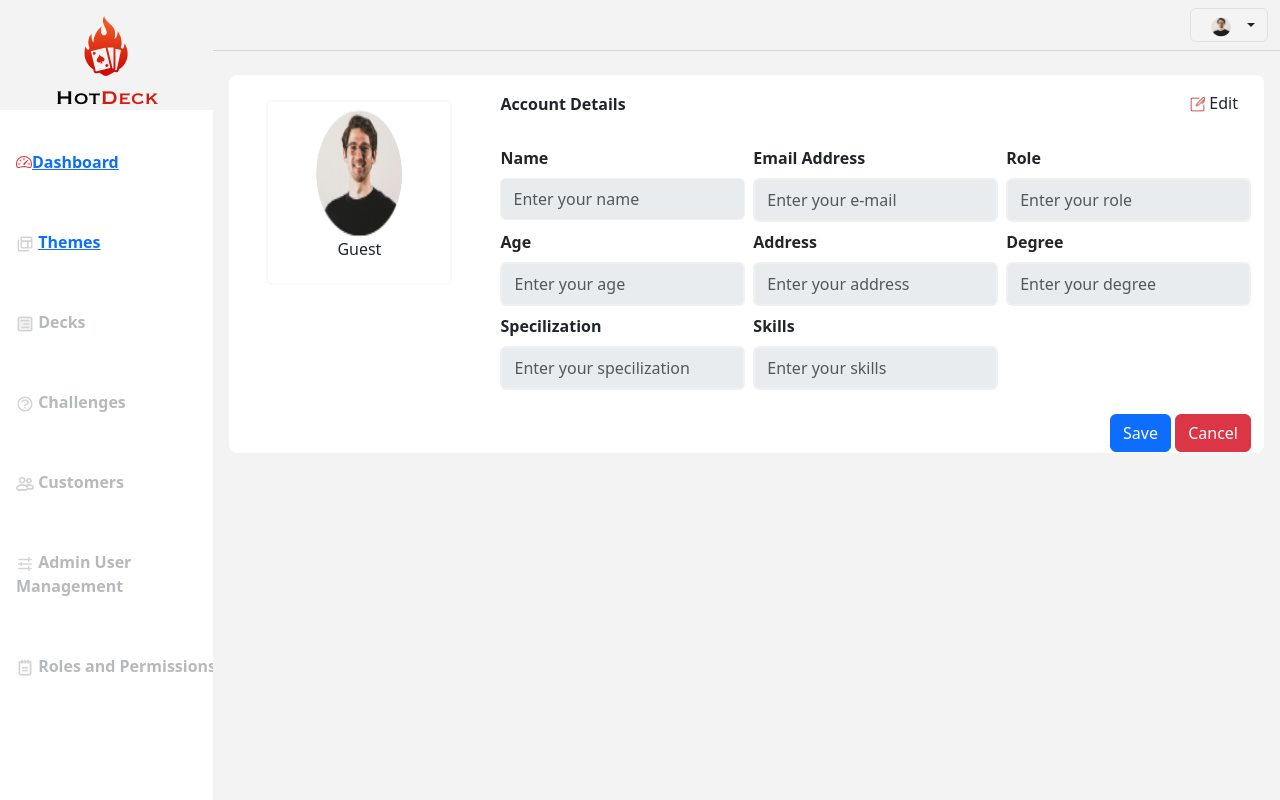
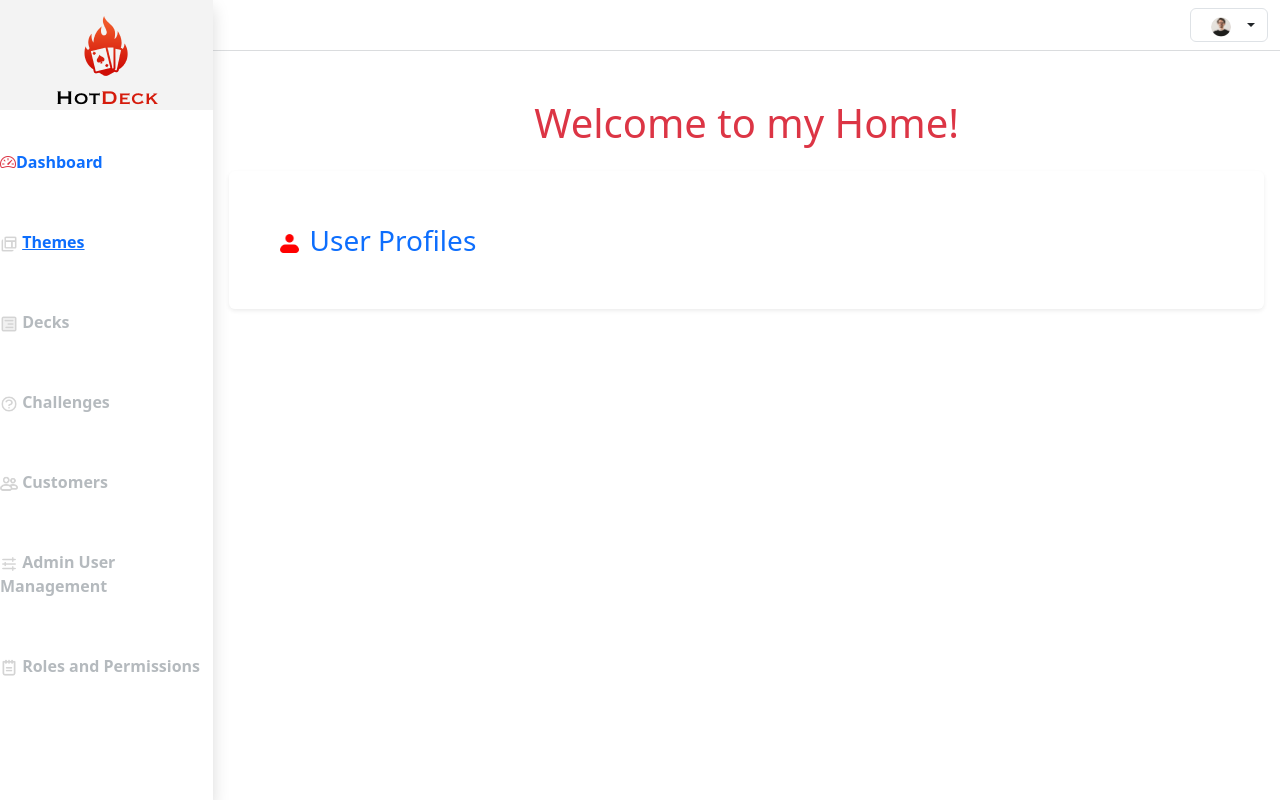
Before and after one commit to boopathi186/React-master, a React (Create React App) app: page / in a window 1280 px wide. Built offline with nearby package versions, Linux system fonts and the light colour scheme.

Commit message:
Fix : Routers

```diff
--- a/src/App.js
+++ b/src/App.js
@@ -1,18 +1,28 @@
-import { Route, Routes } from 'react-router-dom';
+import { Route, Routes  } from 'react-router-dom';
 import './App.css';
 import Theme from './Components/Pages/Themes';
 import { BrowserRouter as Router } from 'react-router-dom';
 import Dashboard from './Components/Pages/Dashboard';
+import MyProfile from './Components/Content/MyProfile';
+import Home from './Components/Pages/Home';
+import NotFound from './Components/Pages/NotFound';
+import UserProfile from './Components/Pages/UserProfile';
+
 function App() {
   return (
     <div className='App'>
       <Router>
-        <Routes>
-          <Route exact path='/' element={ <Dashboard/>}>
 
-          </Route>
-          <Route path='/theme' element={<Theme/>}></Route>
-        </Routes>
+          <Routes>
+
+            <Route exact path='/' element={<Home />}> </Route>
+            <Route path='/dashboard' element={<Dashboard />}></Route>
+            <Route path='/theme' element={<Theme />}></Route>
+            <Route path='/myprofile' element={<MyProfile />}></Route>
+            <Route path='*' element={<NotFound/>}></Route>
+            <Route path='/userProfile' element={<UserProfile/>}></Route>
+          </Routes>
+
       </Router>
     </div>
   )
--- a/src/Components/Header/Header.js
+++ b/src/Components/Header/Header.js
@@ -3,6 +3,7 @@ import myprofile from '../Assets/myprofile.png';
 import lock from '../Assets/lock.png';
 import logout from '../Assets/logout.png';
 import profilepic from '../Assets/profilepic.png';
+import { Link } from 'react-router-dom';
 const Header = (props) => {
     let name = props.userName;
     return (
@@ -11,7 +12,7 @@ const Header = (props) => {
                 <img className="rounded-circle text-start p-0 mx-2" src={profilepic} width={20} height={20} alt='hotdeck_image' /> {name}
             </Dropdown.Toggle>
             <Dropdown.Menu variant=" white shadow mt-1   border-white m-0 p-0">
-                <Dropdown.Item href="#/action-1"><img className="" src={myprofile} width={18} height={18} alt='hotdeck_image' /> My profile </Dropdown.Item>
+                <Dropdown.Item href="#/action-1"><img className="" src={myprofile} width={18} height={18} alt='hotdeck_image' /><Link to='/myprofile' >My profile </Link></Dropdown.Item>
                 <Dropdown.Item href="#/action-2"><img className="" src={lock} width={18} height={18} alt='hotdeck_image' /> change Password</Dropdown.Item>
                 <Dropdown.Item href="#/action-3"><img className="" src={logout} width={18} height={18} alt='hotdeck_image' /> Logout</Dropdown.Item>
             </Dropdown.Menu>
--- a/src/Components/Pages/Dashboard.js
+++ b/src/Components/Pages/Dashboard.js
@@ -1,21 +1,27 @@
-import MyProfile from "../Content/MyProfile";
+
+import Header from "../Header/Header";
 import Sidebar from "../Sidebar/sidebar";
-import Toggle from "../Toggle/Toggle";
+
 
 const Dashboard = () => {
     return (
         <div>
-        <div className="row m-0 p-0">
-            <div className="col-xl-2 col-lg-2 p-0 m-0 d-lg-block d-none ">
-                <Sidebar/>
+            <div className="row m-0 p-0">
+                <div className="col-xl-2 col-lg-2 p-0 m-0 vh-100 shadow">
+                    <Sidebar />
+                </div>
+                <div className="col-xl-10 col-lg-10 p-0 m-0">
+                    <div className="row border-bottom border-secondary border-opacity-25 text-end p-0 m-0 d-lg-block d-none">
+                        <Header />
+                    </div>
+                    <div className="row d-flex flex-row   m-0 mx-2 mt-4">
+                        <div className="col bg-secondary bg-opacity-25 p-5 mx-2 shadow-sm rounded-2 fs-3">Themes</div>
+                        <div className="col bg-danger bg-opacity-25 p-5 mx-2  shadow-sm rounded-2 fs-3">Decks</div>
+                        <div className="col bg-success bg-opacity-25 p-5  mx-2  shadow-sm rounded-2 fs-3">Challenges</div>
+                        <div className="col bg-primary bg-opacity-25 p-5 mx-2 shadow-sm rounded-2 fs-3">Customers</div>
+                    </div>
+                </div>
             </div>
-            <div className="col-12 d-lg-none d-inline-block p-0 m-0 sticky-top bg-white">
-                <Toggle/>
-            </div>
-            <div className="column2 col-xl-10 col-lg-10 p-0 m-0 vh-100 ">
-                <MyProfile/>
-            </div>
-        </div>
         </div>
     );
 
--- /dev/null
+++ b/src/Components/Pages/Home.js
@@ -0,0 +1,31 @@
+import myprofile from '../Assets/myprofile.png';
+import Sidebar from "../Sidebar/sidebar";
+import Header from "../Header/Header";
+import { NavLink } from 'react-router-dom';
+
+const Home = () => {
+    return (
+        <div>
+            <div className="row m-0 p-0">
+                <div className="col-xl-2 col-lg-2 p-0 m-0 vh-100 shadow">
+                    <Sidebar />
+                </div>
+                <div className="col-xl-10 p-0 m-0">
+                    <div className="row border-bottom border-secondary border-opacity-25 text-end p-0 m-0 d-lg-block d-none">
+                        <Header />
+                    </div>
+                    <div className="mt-5">
+                        <h1 className="text-center text-danger">Welcome to my Home!</h1>
+                    </div>
+                    <div className="row d-flex flex-row   m-0 mx-2 mt-4">
+                        <div className="col bg-white bg-opacity-25 p-5 mx-2 shadow-sm rounded-2 fs-3">
+                       <NavLink className='text-decoration-none' to="/userProfile"><img className="" src={myprofile} width={25} height={25}/> User Profiles</NavLink>
+                        </div>
+
+                    </div>
+                </div>
+            </div>
+        </div>
+    );
+}
+export default Home;
--- /dev/null
+++ b/src/Components/Pages/NotFound.js
@@ -0,0 +1,6 @@
+const NotFound = () =>{
+    return(
+        <h1>Page Not Found</h1>
+    );
+}
+export default NotFound;
--- /dev/null
+++ b/src/Components/Pages/UserProfile.js
@@ -0,0 +1,36 @@
+import { useParams } from "react-router-dom";
+import Header from "../Header/Header";
+import Sidebar from "../Sidebar/sidebar";
+import myprofile from '../Assets/myprofile.png';
+const Users = () => {
+    // Extract the id parameter from the URL
+    const { id } = useParams();
+
+    return (
+      <div>
+
+        <div className="row m-0 p-0">
+                <div className="col-xl-2 col-lg-2 p-0 m-0 vh-100 shadow d-lg-block d-none">
+                   <Sidebar/>
+                </div>
+                <div className="col-xl-10 col-lg-10 p-0 m-0">
+                    <div className="row border-bottom border-secondary border-opacity-25 text-end p-0 m-0 d-lg-block d-none">
+                        <Header/>
+                    </div>
+                    <div className="row d-flex flex-row   m-0 mx-2 mt-4">
+                        <div className="col bg-secondary bg-opacity-25 p-5 mx-2 shadow-sm rounded-2 fs-3">
+                        <img className="" src={myprofile} width={25} height={25}/> User 1
+                        </div>
+                        <div className="col bg-danger bg-opacity-25 p-5 mx-2  shadow-sm rounded-2 fs-3">
+                        <img className="" src={myprofile} width={25} height={25}/>  User 2
+                        </div>
+                        <div className="col bg-success bg-opacity-25 p-5  mx-2  shadow-sm rounded-2 fs-3">
+                        <img className="" src={myprofile} width={25} height={25}/>   User 3
+                        </div>
+                    </div>
+                </div>
+            </div>
+      </div>
+    );
+  }
+  export default Users;
--- a/src/Components/Sidebar/sidebar.js
+++ b/src/Components/Sidebar/sidebar.js
@@ -15,36 +15,36 @@ const Sidebar = () => {
 
     <div className="col-12 sidebar bg-white h-100 vh-100 m-0 p-0">
       <div className="col-12 text-center">
-        <img className="mt-3" src={hotdeck} alt='hotdeck_image' />
+      <Link to='/'>  <img className="mt-3" src={hotdeck} alt='hotdeck_image' /></Link>
       </div>
-      <a className="dashboard  nav-link" href="fgh">
-        <div className="col-12 mt-4 py-3 mx-2 ms-3 text-danger  fw-semibold">
-           <i className="bi bi-speedometer2"></i><Link to= '/dashboard'>Dashboard</Link></div>
-      </a>
-      <a className="themes nav-link" href="fgh">
-        <div className="col-12 mt-4 py-3 ms-3  mx-2 text-secondary text-opacity-50 fw-semibold">
+
+        <div className="col-12 mt-4 py-3  text-danger  fw-semibold">
+           <i className="bi bi-speedometer2"></i><Link className='text-decoration-none ' to= '/dashboard'>Dashboard</Link></div>
+
+
+        <div className="col-12 mt-4 py-3 text-secondary text-opacity-50 fw-semibold">
           <img className="" src={themes} width={18} height={18} alt='themes_image' /> <Link to = '/theme'>Themes</Link> </div>
-      </a>
-      <a className="dashborad  nav-link" href="fgh">
-        <div className="col-12 mt-4 py-3 ms-3  mx-2  text-secondary text-opacity-50 fw-semibold">
+
+
+        <div className="col-12 mt-4 py-3  text-secondary text-opacity-50 fw-semibold">
            <img className="" src={decks} width={18} height={18} alt='decks_image' /> Decks</div>
-      </a>
-      <a className="dashborad  nav-link" href="fgh">
-        <div className="col-12 mt-4 py-3 ms-3  mx-2  text-secondary text-opacity-50 fw-semibold">
+
+
+        <div className="col-12 mt-4 py-3    text-secondary text-opacity-50 fw-semibold">
           <img className="" src={challenges} width={18} height={18} alt='challenge_image' /> Challenges</div>
-      </a>
-      <a className="dashborad  nav-link" href="fgh">
-        <div className="col-12 mt-4 py-3 ms-3  mx-2  text-secondary text-opacity-50 fw-semibold">
+
+
+        <div className="col-12 mt-4 py-3  text-secondary text-opacity-50 fw-semibold">
           <img className="" src={customer} width={18} height={18} alt='customer_image' /> Customers</div>
-      </a>
-      <a className="dashborad  nav-link" href="fgh">
-        <div className="col-12 mt-4 py-3 ms-3  mx-2  text-secondary text-opacity-50 fw-semibold">
+
+
+        <div className="col-12 mt-4 py-3  text-secondary text-opacity-50 fw-semibold">
           <img className="" src={admin} width={18} height={18} alt='admin_image' /> Admin User  Management</div>
-      </a>
-      <a className="dashborad  nav-link" href="fgh">
-        <div className="col-12 mt-4 py-3 ms-3  mx-2 text-secondary text-opacity-50 fw-semibold">
+
+
+        <div className="col-12 mt-4 py-3   text-secondary text-opacity-50 fw-semibold">
           <img className="" src={roles} width={18} height={18} alt='role_image' /> Roles and Permissions</div>
-      </a>
+
     </div>
 
   );
```
Also changed, not shown: src/Components/Content/MyProfile.js (+6 -6 lines), src/Components/Css/Sidebar.css (line endings or trailing spaces), src/Components/Pages/Themes.js (line endings or trailing spaces).
